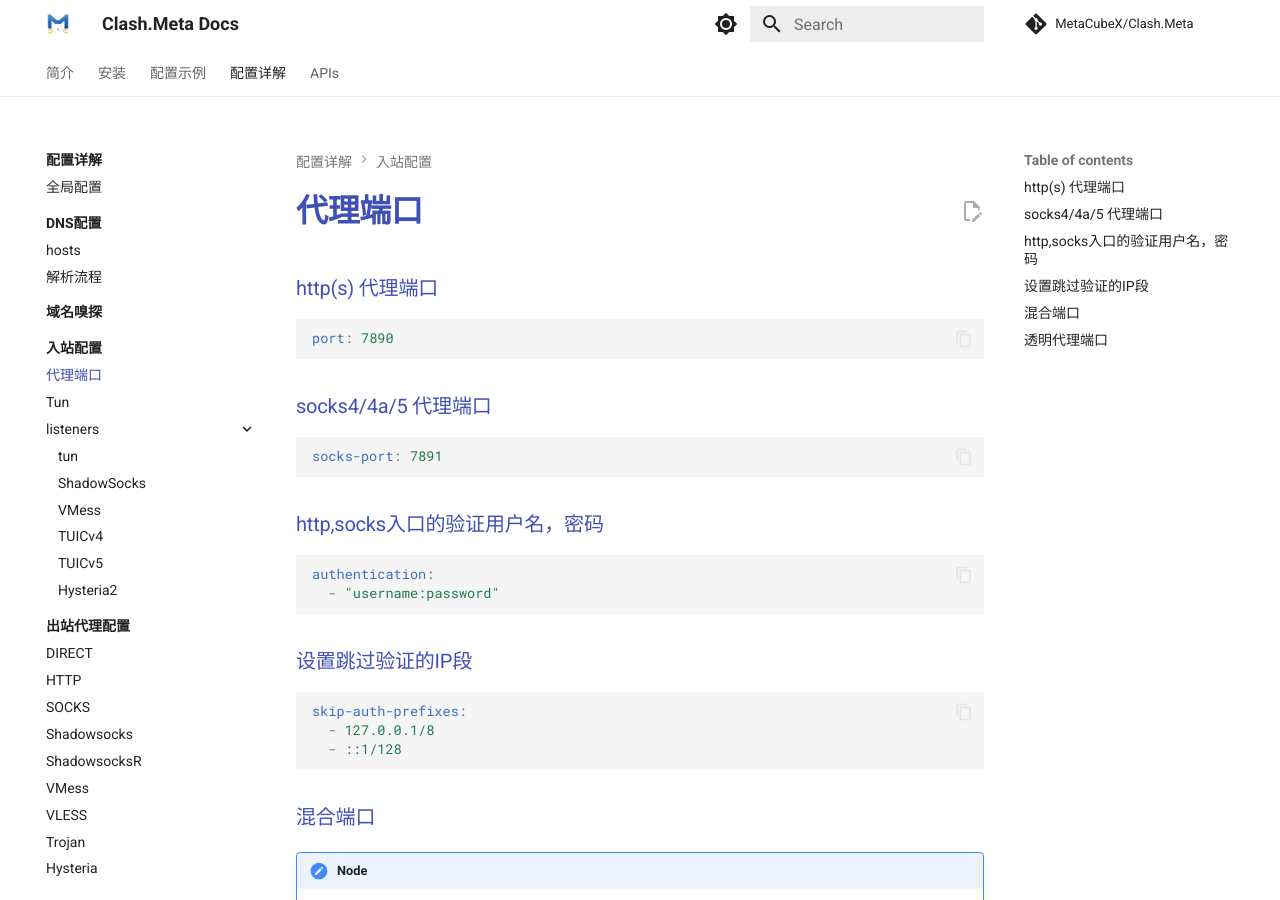
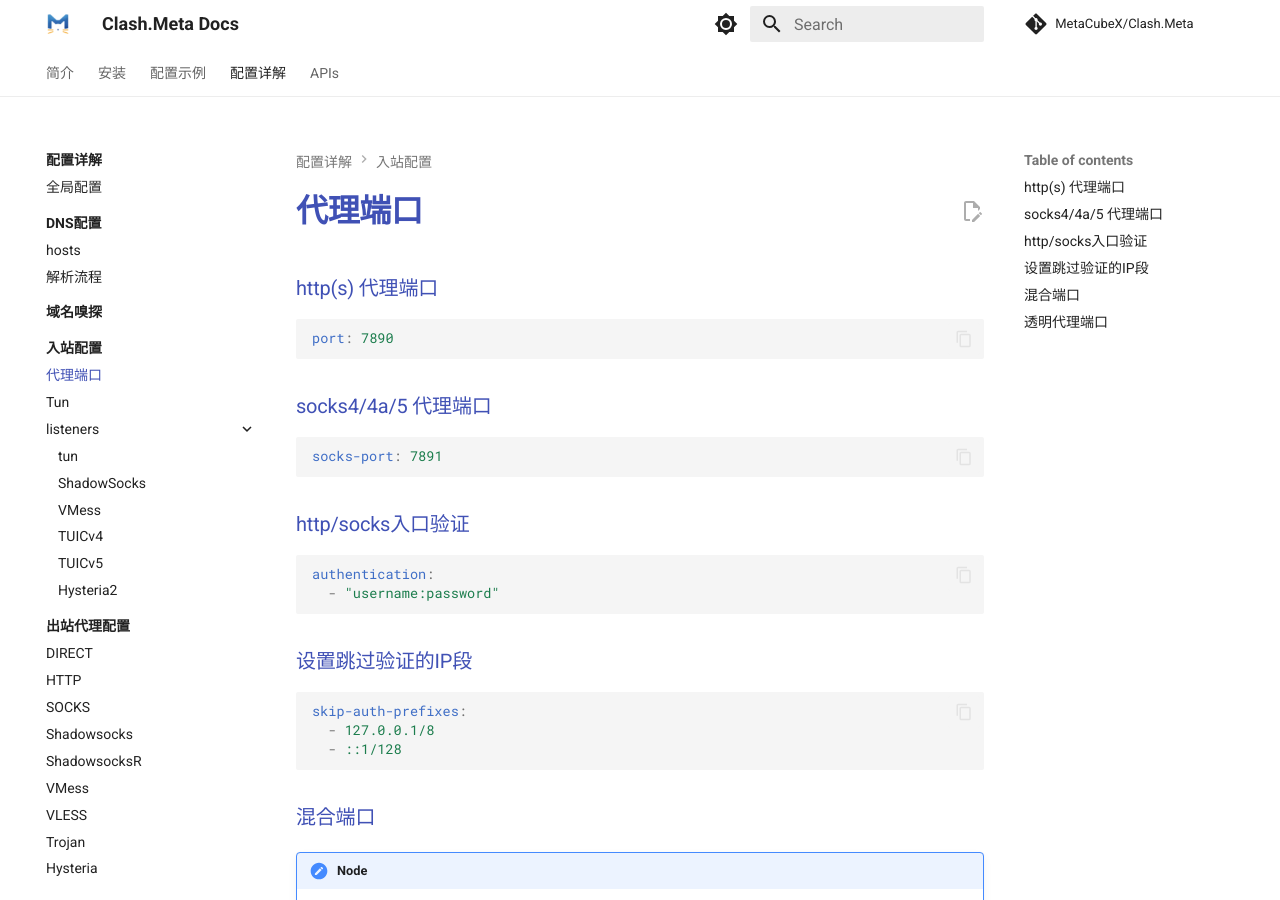
Before and after one commit to MetaCubeX/Meta-Docs, an MkDocs documentation site: the page built from docs/config/inbound/port.md, in a window 1280 px wide and 900 px high. Built offline with MkDocs 1.6.1 and Material for MkDocs 9.7.7, drawn with Linux system fonts in a browser that asks for light colours; comment, search, counter and statistics services are not loaded.

Commit message:
Update port.md

````diff
--- a/docs/config/inbound/port.md
+++ b/docs/config/inbound/port.md
@@ -12,7 +12,7 @@ port: 7890
 socks-port: 7891
 ```
 
-### http,socks入口的验证用户名，密码
+### http/socks入口验证
 
 ```yaml
 authentication:
````
